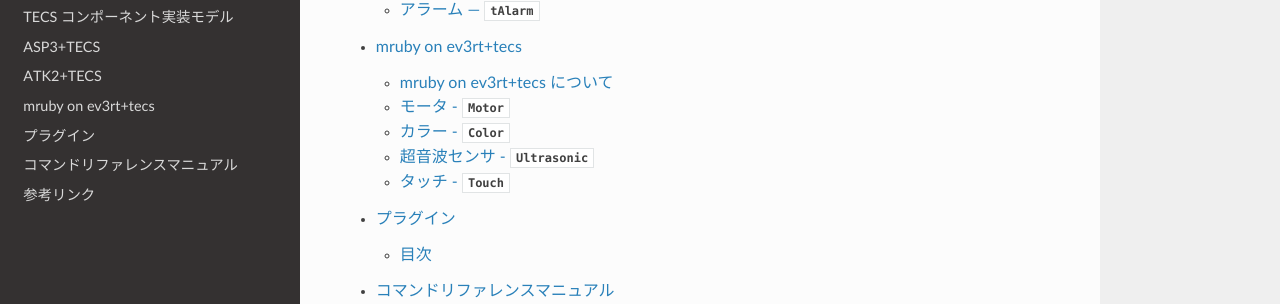
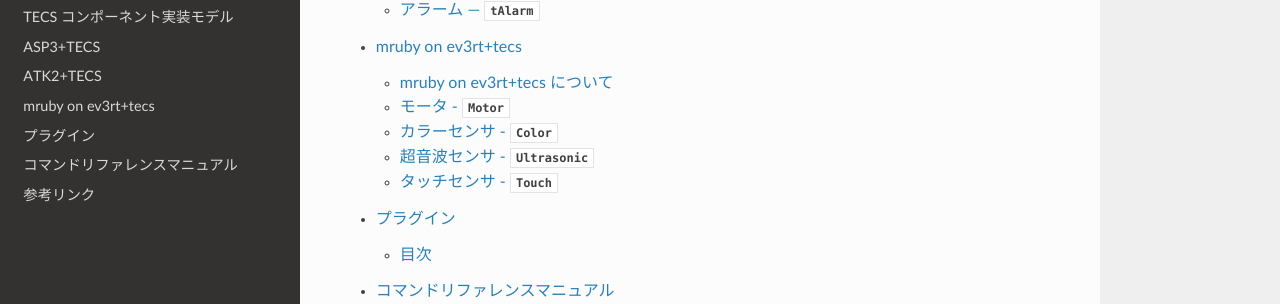
Before and after one commit to toppers/tecs-docs, a Sphinx documentation site: the page built from docs/index.rst, in a window 1280 px wide and 900 px high, scrolled down 1175 px. Shown: the part 312-616 px from the top of the window. Built offline with Sphinx 7.4.7 and the Read the Docs theme 2.0.0, drawn with Linux system fonts in a browser that asks for light colours; pages that are not in the unit, such as notebooks, are missing from menus.

Commit message:
Fix the caption

```diff
--- a/docs/mruby-on-ev3rt+tecs/color.rst
+++ b/docs/mruby-on-ev3rt+tecs/color.rst
@@ -1,5 +1,5 @@
 
-カラー - `Color`
+カラーセンサ - `Color`
 ==============
 
 カラーセンサに関するAPIです．
@@ -48,7 +48,10 @@
   :port_4   ポート 4
   =======   ==========
 
-----
+
+
+インスタンスメソッド
+----------------
 
 .. _mruby-on-ev3rt-color-initialize:
 
--- a/docs/mruby-on-ev3rt+tecs/motor.rst
+++ b/docs/mruby-on-ev3rt+tecs/motor.rst
@@ -43,7 +43,10 @@
   :medium   サーボモータ M
   =======   ==========
 
-----
+
+
+インスタンスメソッド
+----------------
 
 .. _mruby-on-ev3rt-motor-initialize:
 
--- a/docs/mruby-on-ev3rt+tecs/touch.rst
+++ b/docs/mruby-on-ev3rt+tecs/touch.rst
@@ -1,5 +1,5 @@
 
-タッチ - `Touch`
+タッチセンサ - `Touch`
 ==============
 
 タッチセンサに関するAPIです．
@@ -26,7 +26,10 @@
   :port_4   ポート 4
   =======   ==========
 
-----
+
+
+インスタンスメソッド
+----------------
 
 .. _mruby-on-ev3rt-touch-initialize:
 
```
